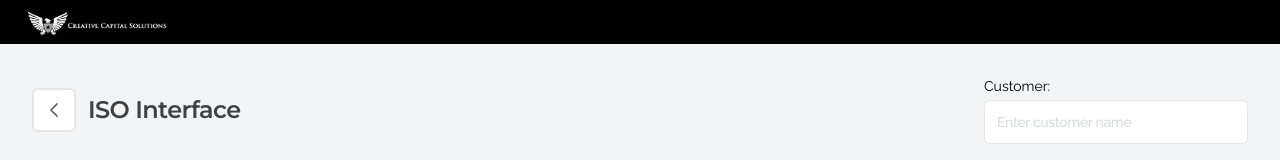
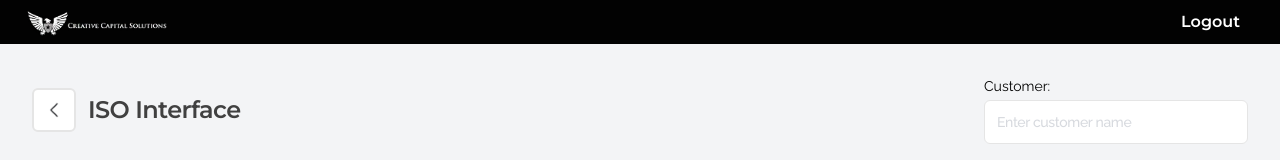
Before and after one commit to NerdFlow/loan-calculator-frontend, a Next.js app: page /admin/dashboard/iso-interface in a window 1280 px wide. Shown: the top 160 px of the page. Built offline with nearby package versions, Linux system fonts and the light colour scheme; sample sign-in values are in the browser's storage.

Commit message:
logout functionality completed

```diff
--- a/src/app/components/Header/Navbar.tsx
+++ b/src/app/components/Header/Navbar.tsx
@@ -1,10 +1,65 @@
+"use client";
+
+import { useState, useEffect } from "react";
 import Image from "next/image";
 import Logo from "@/app/assets/logos/logo.png";
+import { useDispatch, useSelector } from "react-redux";
+import { useLogoutSessionMutation } from "@/lib/slices/auth/authApiSlice";
+import { RootState } from "@/lib/store";
+import { toast } from "react-toastify";
+import { logout } from "@/lib/slices/auth/authSlice";
+import { useRouter } from "next/navigation";
 
 const Navbar = () => {
+  const [isClient, setIsClient] = useState(false);
+
+  // initializing the the dispatch hook
+  const dispatch = useDispatch();
+  const router = useRouter();
+
+  // getting the user info from the authentication state
+  const { userInfo } = useSelector((state: RootState) => state.auth);
+
+  // getting the logout function
+  const [logoutSession] = useLogoutSessionMutation();
+
+  // function for logging out the user
+  const handleLogout = async () => {
+    try {
+      const response = await logoutSession({}).unwrap();
+
+      if (!response.success) {
+        // showing error message if there is any error
+        toast.error(response.message);
+      } else {
+        console.log(response);
+        dispatch(logout());
+
+        // redirecting user to login page
+        router.push("/admin/auth/login");
+      }
+    } catch (error) {
+      console.log(error);
+    }
+  };
+
+  // Ensures the component is mounted before rendering client-specific logic
+  useEffect(() => {
+    setIsClient(true);
+  }, []);
+
   return (
     <div className="flex bg-primary w-full h-[44px] px-[24px] justify-between items-center flex-shrink-0">
       <Image src={Logo} width={143} height={29} alt="logo" />
+
+      {isClient && userInfo && (
+        <button
+          onClick={handleLogout}
+          className="text-white bg-white-600 font-montserrat font-semibold text=[12px] px-4 py-2 rounded-m"
+        >
+          Logout
+        </button>
+      )}
     </div>
   );
 };
--- a/src/lib/slices/apiSlice.ts
+++ b/src/lib/slices/apiSlice.ts
@@ -1,8 +1,20 @@
 import { createApi, fetchBaseQuery } from "@reduxjs/toolkit/query/react";
+import { RootState } from "../store";
 
 // setting the base url domain for apis
 const baseQuery = fetchBaseQuery({
   baseUrl: "https://ccs.nerdflow.tech/api",
+  prepareHeaders: (headers, { getState }) => {
+    // Access the auth state to retrieve the token
+    const token = (getState() as RootState).auth?.userInfo?.token;
+
+    // If a token exists, add it to the headers
+    if (token) {
+      headers.set("Authorization", `Bearer ${token}`);
+    }
+
+    return headers;
+  },
 });
 // creating the base api slice
 export const apiSlice = createApi({
--- a/src/lib/slices/auth/authApiSlice.ts
+++ b/src/lib/slices/auth/authApiSlice.ts
@@ -10,7 +10,13 @@ export const authApiSlice = apiSlice.injectEndpoints({
         body: data,
       }),
     }),
+    logoutSession: builder.mutation({
+      query: () => ({
+        url: "/auth/logout",
+        method: "GET",
+      }),
+    }),
   }),
 });
 
-export const { useLoginMutation } = authApiSlice;
+export const { useLoginMutation, useLogoutSessionMutation } = authApiSlice;
--- a/src/lib/slices/auth/authSlice.ts
+++ b/src/lib/slices/auth/authSlice.ts
@@ -18,8 +18,12 @@ const authSlice = createSlice({
       // storing the user in local storage
       localStorage.setItem("userInfo", JSON.stringify(action.payload));
     },
+    logout: (state) => {
+      state.userInfo = null;
+      localStorage.removeItem("userInfo");
+    },
   },
 });
 
-export const { setCredentials } = authSlice.actions;
+export const { setCredentials, logout } = authSlice.actions;
 export default authSlice.reducer;
```
